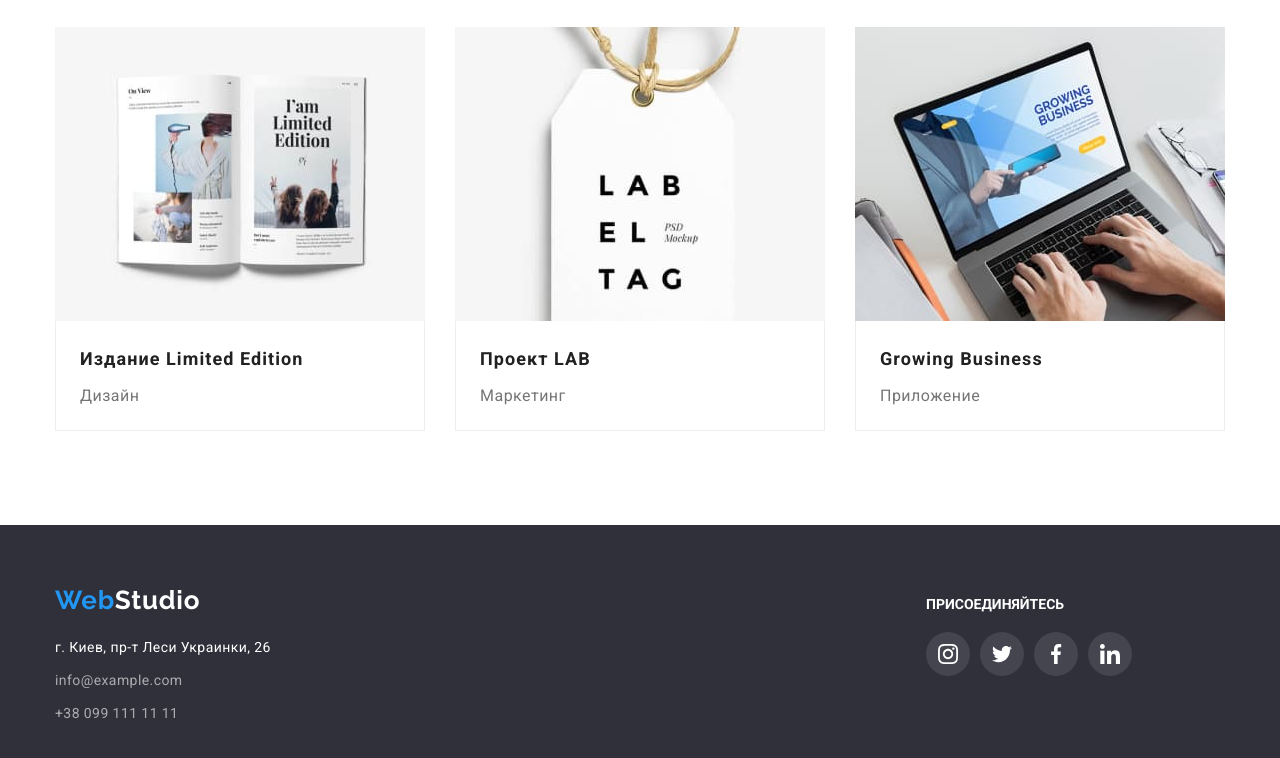
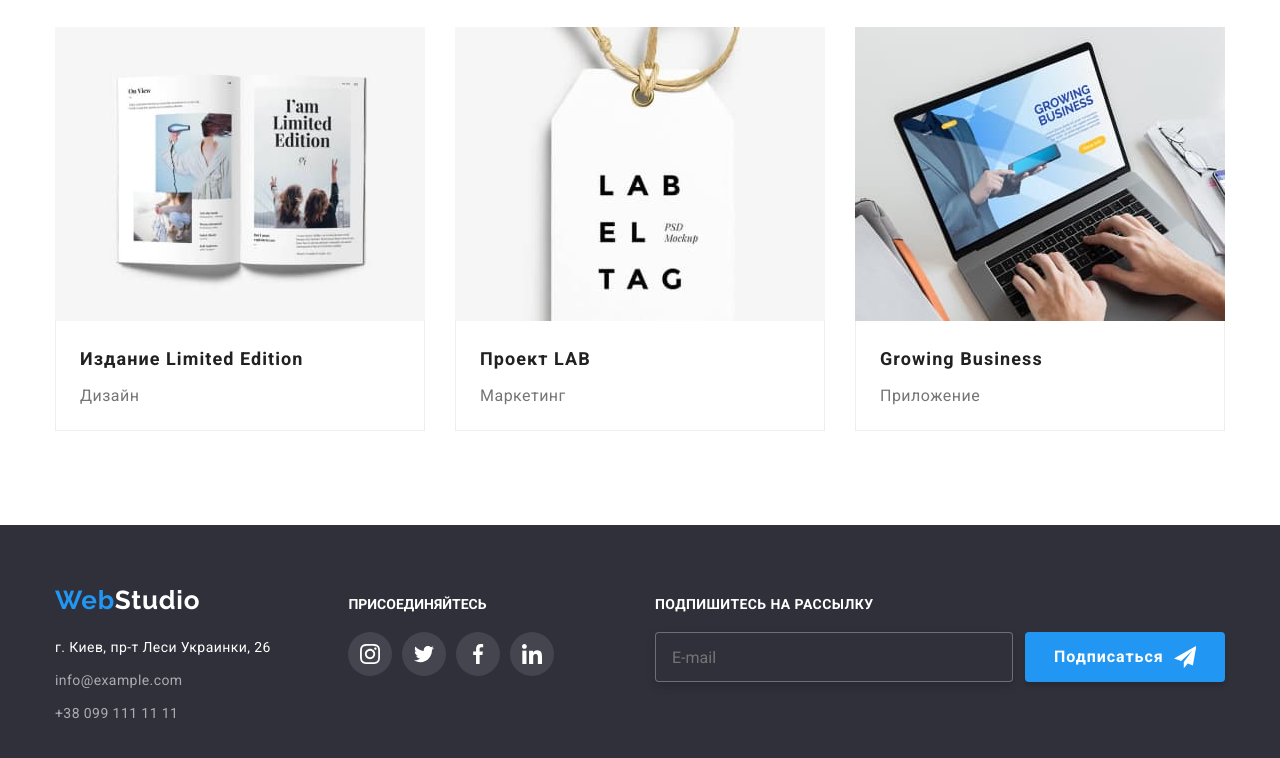
Before and after one commit to IllyaMartyniuk/goit-markup-hw-06, a plain HTML site: page portfolio.html in a window 1280 px wide. Shown: the part 1105-1863 px from the top of the page. Drawn offline with nearby package versions, Linux system fonts and the light colour scheme.

Commit message:
Update portfolio.html

```diff
--- a/portfolio.html
+++ b/portfolio.html
@@ -296,8 +296,22 @@
                         </div>
                     </ul>
                 </div>
+                <div class="footer-form">
+                    <p class="footer-form-title">Подпишитесь на рассылку</p>
+                    <form class="footer-form-wrapper">
+                        <input type="email" name="email" class="footer-form-email" placeholder="E-mail" />
+                        <button type="submit" class="footer-form-btn">
+                            <div class="btn-flex-wrapper">
+                                <span class="btn-text-footer">Подписаться</span>
+                                <svg class="footer-form-icon">
+                                    <use href="./images/svg/symbol-defs.svg#icon-send-telegram">
+                                    </use>
+                                </svg>
+                            </div>
+                        </button>
+                    </form>
+                </div>
             </div>
-
         </div>
     </footer>
 </body>
```
